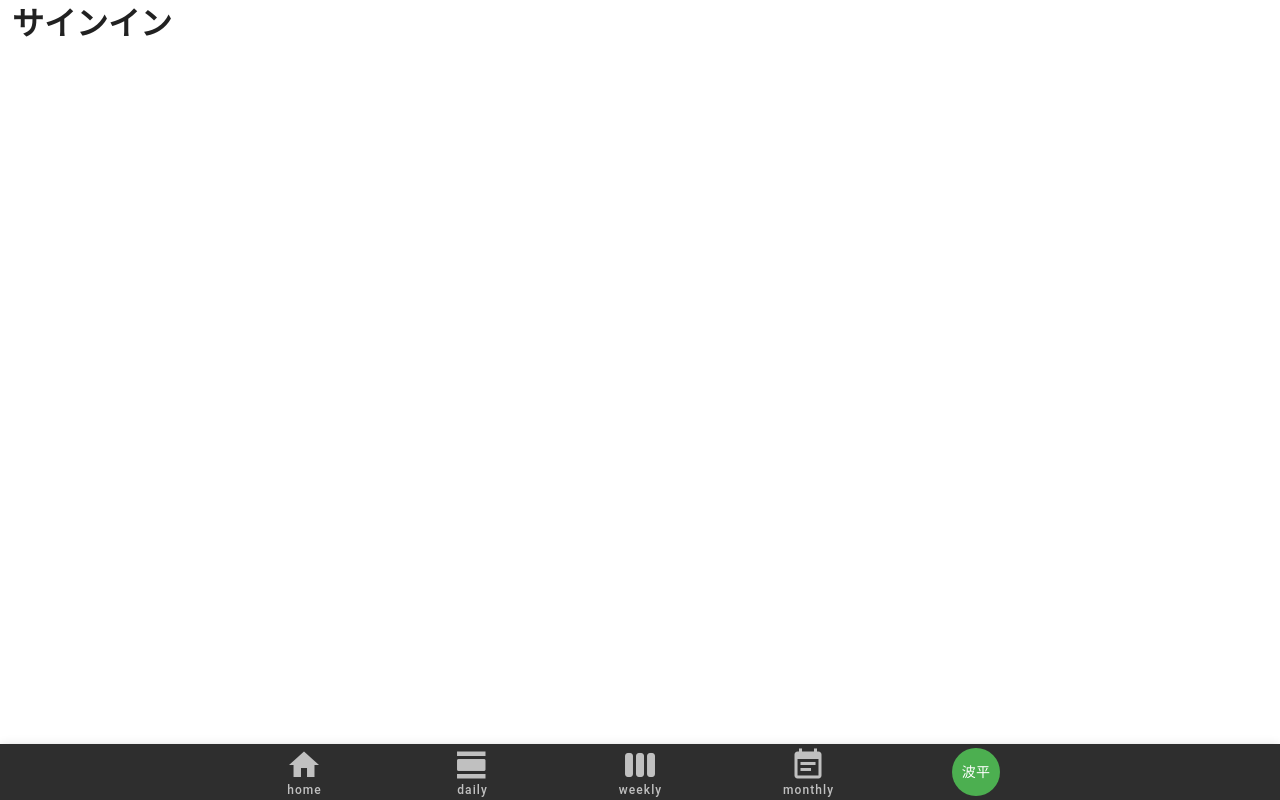
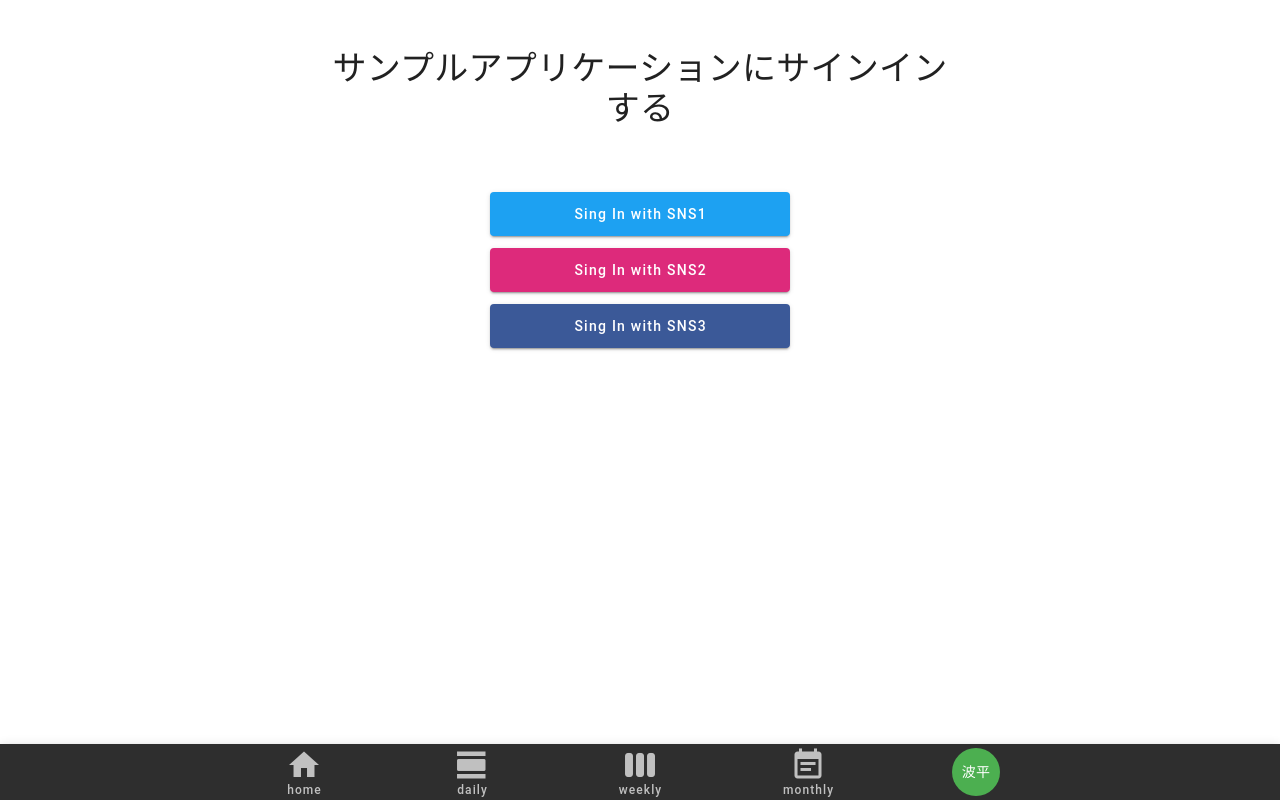
Before and after one commit to osuke-noguchi/calendar-app-js, a Vue app: page /sign-in in a window 1280 px wide. Built offline with nearby package versions, Linux system fonts and the light colour scheme; a small style sheet from the web is missing.

Commit message:
SignIn.vueをVuetifyを使って書き換え

```diff
--- a/src/views/SignIn.vue
+++ b/src/views/SignIn.vue
@@ -1,11 +1,58 @@
 <template>
-  <div>
-    <h1>サインイン</h1>
-  </div>
+  <v-row align="center" justify="center">
+    <v-col cols="12" md="6" class="text-center">
+      <p class="display-1 py-12">
+        サンプルアプリケーションにサインインする
+      </p>
+      <div class="mt-3">
+        <v-btn
+          width="300"
+          large
+          color="#1DA1F2"
+          class="white--text text-none"
+          @click="signIn"
+        >
+          Sing In with SNS1
+        </v-btn>
+      </div>
+      <div class="mt-3">
+        <v-btn
+          width="300"
+          large
+          color="#DD2A7B"
+          class="white--text text-none"
+          @click="signIn"
+        >
+          Sing In with SNS2
+        </v-btn>
+      </div>
+      <div class="mt-3">
+        <v-btn
+          width="300"
+          large
+          color="#3B5998"
+          class="white--text text-none"
+          @click="signIn"
+        >
+          Sing In with SNS3
+        </v-btn>
+      </div>
+    </v-col>
+  </v-row>
 </template>
 
 <script>
 import { defineComponent } from '@vue/composition-api';
 
-export default defineComponent({});
+export default defineComponent({
+  setup(prop, context) {
+    const signIn = () => {
+      context.root.$router.push('/');
+    };
+
+    return {
+      signIn,
+    };
+  },
+});
 </script>
```
